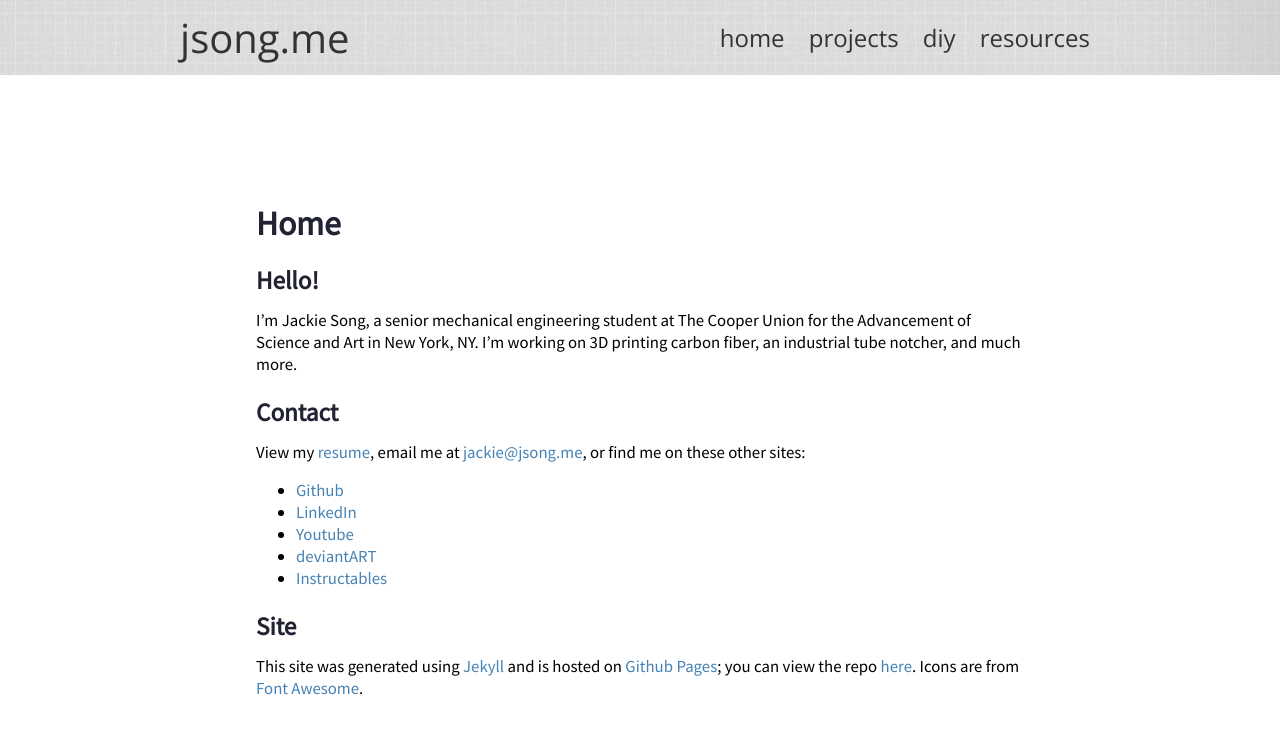
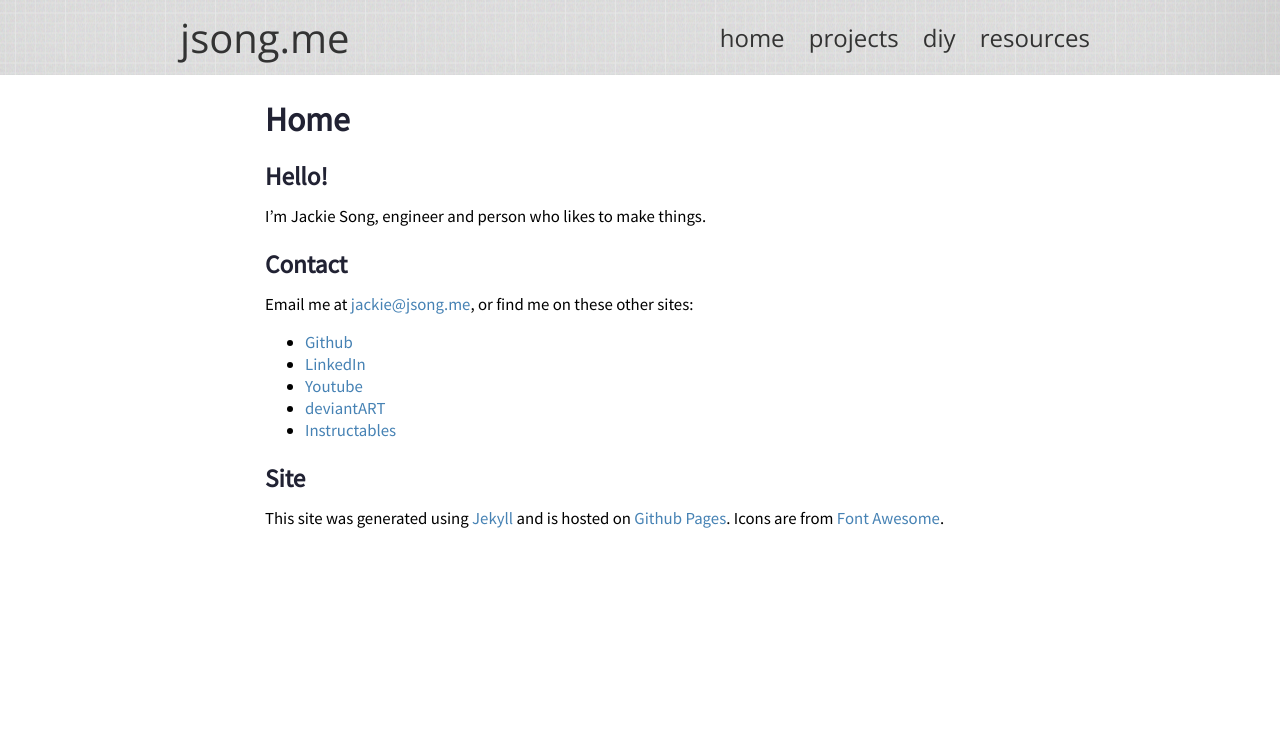
Before and after one commit to songjx/songjx-website, a Jekyll site: the page built from index.md, in a window 1280 px wide. Shown: the top 734 px of the page. Built offline with Jekyll 4.4.1, drawn with Linux system fonts in a browser that asks for light colours.

Commit message:
homepage tweaks

```diff
--- a/css/style.css
+++ b/css/style.css
@@ -40,8 +40,9 @@ p {
     padding:40px 40px;
     font-family: 'Source Sans Pro', sans-serif;
     font-size: 105%;
-    width: 60%;
-    margin: 5% auto;
+    max-width: 750px;
+    margin: 0 auto;
+    padding: 0 3%;
 }
 
 #menu {
--- a/index.md
+++ b/index.md
@@ -7,11 +7,11 @@ layout: default
 
 ## Hello!
 
-I'm Jackie Song, a senior mechanical engineering student at The Cooper Union for the Advancement of Science and Art in New York, NY. I'm working on 3D printing carbon fiber, an industrial tube notcher, and much more.
+I'm Jackie Song, engineer and person who likes to make things.
 
 ## Contact
 
-View my [resume](/downloads/jackie-song-resume.pdf), email me at <{{ jackieData.email }}>, or find me on these other sites:
+Email me at <{{ jackieData.email }}>, or find me on these other sites:
 
 {% for account in jackieData.accounts %}+
 [{{ account.site }}]({{ account.url }})
@@ -19,4 +19,4 @@ View my [resume](/downloads/jackie-song-resume.pdf), email me at <{{ jackieData.
 
 ## Site
 
-This site was generated using [Jekyll](http://jekyllrb.com) and is hosted on [Github Pages](https://pages.github.com/); you can view the repo [here](https://github.com/songjx/songjx.github.io). Icons are from [Font Awesome](http://fortawesome.github.io/Font-Awesome/).
+This site was generated using [Jekyll](http://jekyllrb.com) and is hosted on [Github Pages](https://pages.github.com/). Icons are from [Font Awesome](http://fontawesome.io/).
```
Also changed, not shown: 1 other file.
